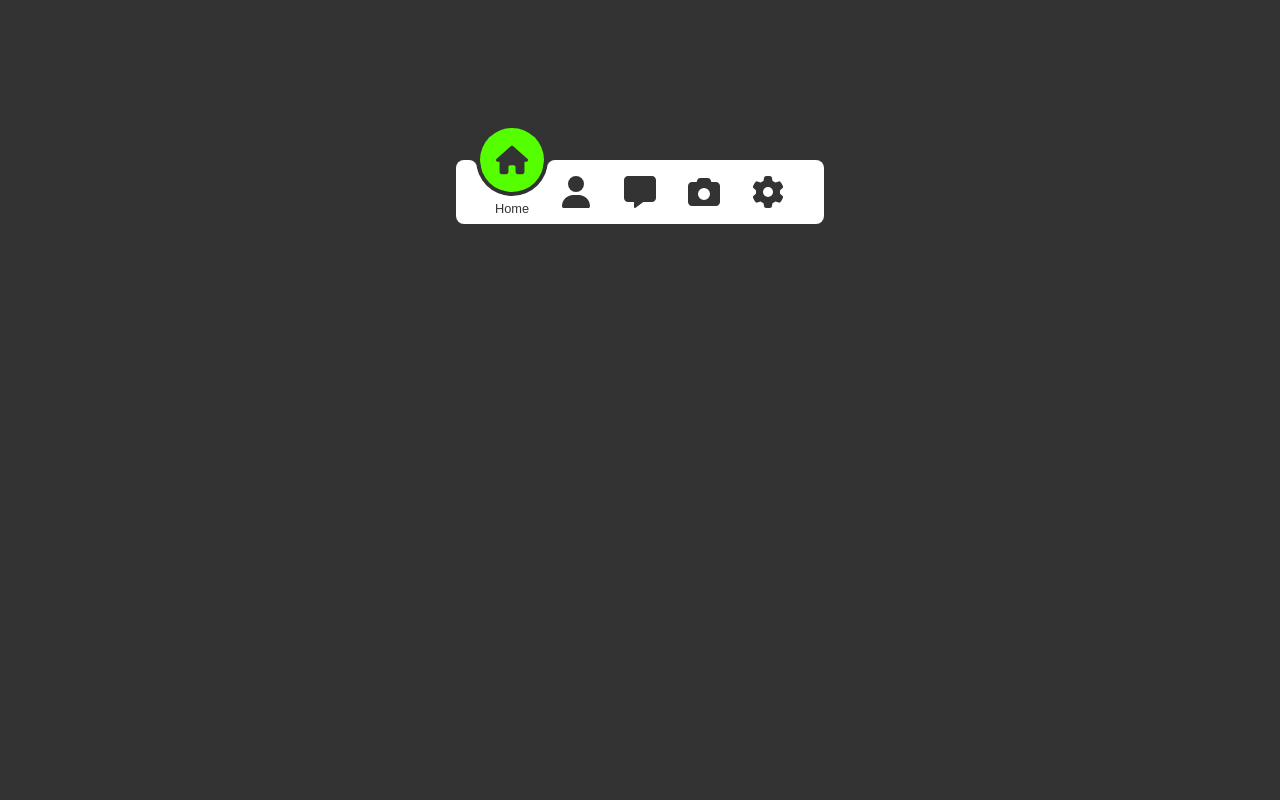
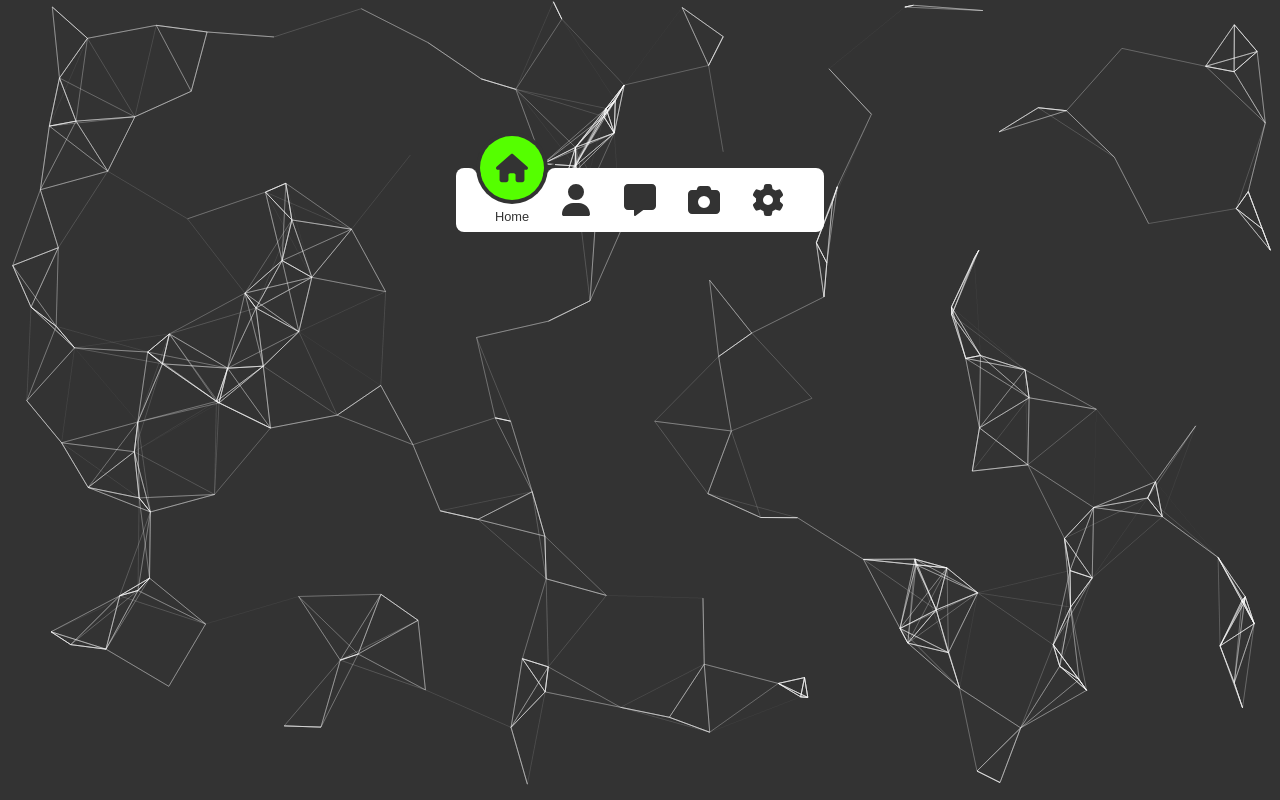
Before and after one commit to dannycoll/front-end-dev, a Next.js app: page / in a window 1280 px wide. Built offline with nearby package versions, Linux system fonts and the light colour scheme.

Commit message:
Added particles

```diff
--- a/package.json
+++ b/package.json
@@ -16,6 +16,8 @@
     "next": "12.1.4",
     "react": "^17.0.2",
     "react-dom": "^17.0.2",
+    "react-tsparticles": "^1.43.1",
+    "tsparticles-engine": "^2.0.0-beta.0",
     "web-animation-club": "^0.6.0"
   },
   "devDependencies": {
--- a/pages/_app.js
+++ b/pages/_app.js
@@ -1,7 +1,7 @@
-import '../styles/globals.css'
+import '../styles/globals.css';
 
 function MyApp({ Component, pageProps }) {
-  return <Component {...pageProps} />
+  return <Component {...pageProps} />;
 }
 
-export default MyApp
+export default MyApp;
--- a/pages/index.js
+++ b/pages/index.js
@@ -1,8 +1,120 @@
 import Navbar from '../components/Navbar/Navbar';
+import Particles from 'react-tsparticles';
 
 export default function Home() {
+  const options = {
+    particles: {
+      number: {
+        value: 150,
+        density: {
+          enable: true,
+          area: 800,
+        },
+      },
+      color: {
+        value: ['#BD10E0', '#B8E986', '#50E3C2', '#FFD300', '#E86363'],
+      },
+      shape: {
+        type: 'line',
+        stroke: {
+          width: 0,
+          color: '#b6b2b2',
+        },
+      },
+      links: {
+        distance: 100,
+        enable: true,
+        width: 1,
+        opacity: 0.5,
+      },
+      opacity: {
+        value: 0.5211089197812949,
+        random: false,
+        animation: {
+          enable: true,
+          speed: 1,
+          minimumValue: 0.1,
+          sync: false,
+        },
+      },
+      size: {
+        value: 8.017060304327615,
+        random: true,
+        animation: {
+          enable: true,
+          speed: 12.181158184520175,
+          minimumValue: 0.1,
+          sync: false,
+        },
+      },
+      lineLinked: {
+        enable: false,
+        distance: 150,
+        color: '#c8c8c8',
+        opacity: 0.4,
+        width: 1,
+      },
+      move: {
+        enable: true,
+        speed: 1,
+        direction: 'none',
+        random: false,
+        straight: false,
+        outMode: 'bounce',
+        bounce: false,
+        attract: {
+          enable: false,
+          rotateX: 600,
+          rotateY: 1200,
+        },
+      },
+    },
+    interactivity: {
+      detectOn: 'canvas',
+      events: {
+        onHover: {
+          enable: true,
+          mode: 'connect',
+        },
+        onClick: {
+          enable: false,
+          mode: 'push',
+        },
+        resize: true,
+      },
+      modes: {
+        grab: {
+          distance: 400,
+          lineLinked: {
+            opacity: 1,
+          },
+        },
+        bubble: {
+          distance: 400,
+          size: 40,
+          duration: 2,
+          opacity: 8,
+          speed: 3,
+        },
+        connect: {},
+        repulse: {
+          distance: 200,
+          duration: 0.4,
+        },
+        push: {
+          particles_nb: 4,
+        },
+        remove: {
+          particles_nb: 2,
+        },
+      },
+    },
+    detectRetina: true,
+  };
+
   return (
     <div>
+      <Particles options={options} />
       <Navbar />
     </div>
   );
--- a/styles/Navbar.module.css
+++ b/styles/Navbar.module.css
@@ -5,6 +5,9 @@
   margin: 0 auto;
   margin-top: 10rem;
   padding: 0 calc(var(--nav-item-padding) * 1.5);
+  position: absolute;
+  left: 50%;
+  transform: translate(-50%, 0);
 }
 
 .list {
@@ -56,15 +59,13 @@
 
 .indicator {
   position: absolute;
-  left: calc(
-    var(--position) * (var(--icon-size) + var(--nav-item-padding) * 2)
-  );
+  left: calc(var(--position) * (var(--icon-size) + var(--nav-item-padding) * 2));
   transition: 250ms ease-in-out;
 }
 
 .indicator::after,
 .indicator::before {
-  content: "";
+  content: '';
   position: absolute;
   border-radius: 100%;
 }
@@ -84,7 +85,7 @@
 }
 
 .corners::before {
-  content: "";
+  content: '';
   box-sizing: content-box;
   position: absolute;
   width: var(--border-radius);
@@ -103,7 +104,7 @@
 }
 
 .corners::after {
-  content: "";
+  content: '';
   box-sizing: content-box;
   position: absolute;
   width: var(--border-radius);
```
Also changed, not shown: 1 other file (tests, documents, lock files or other folders).
